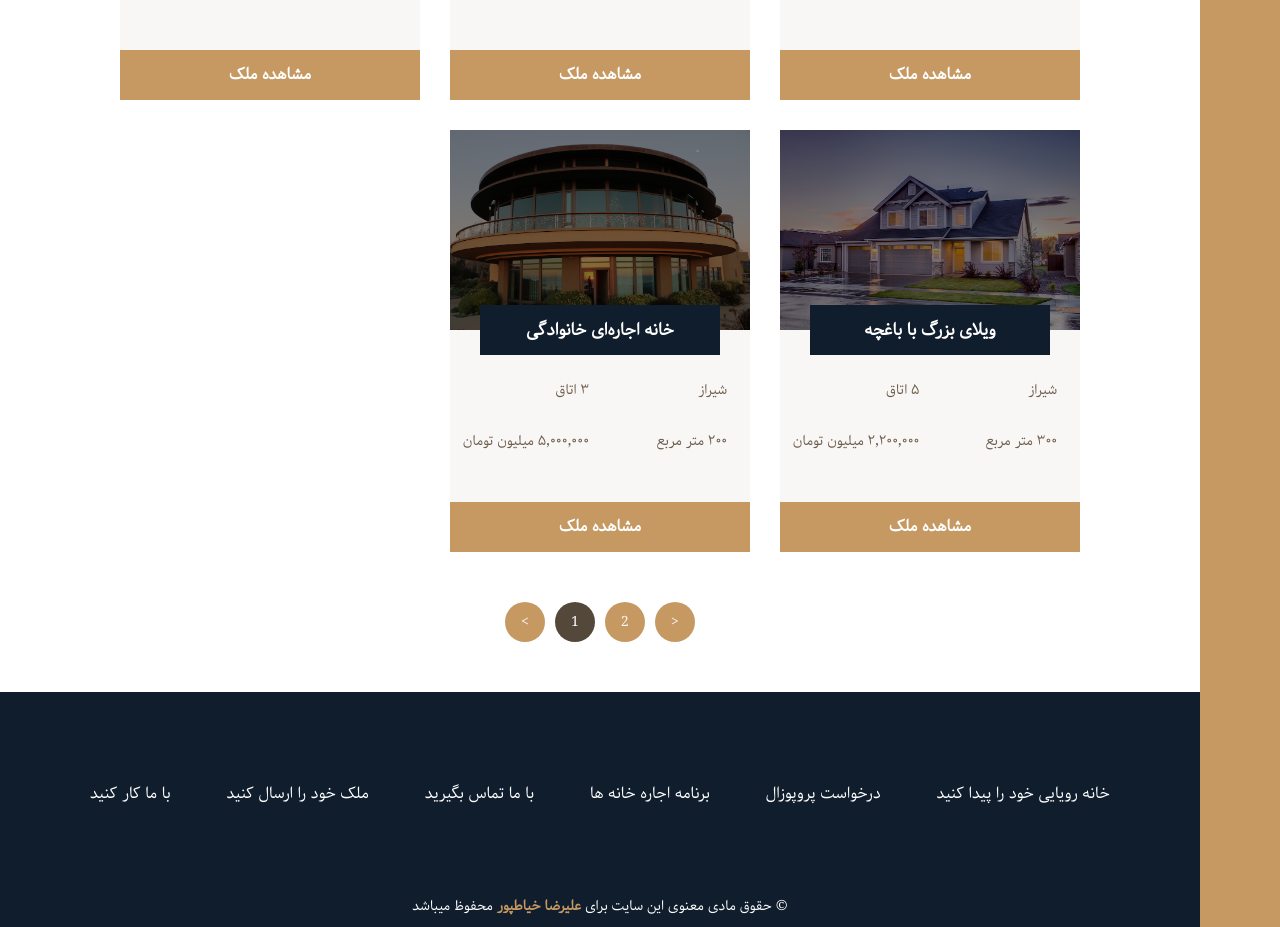
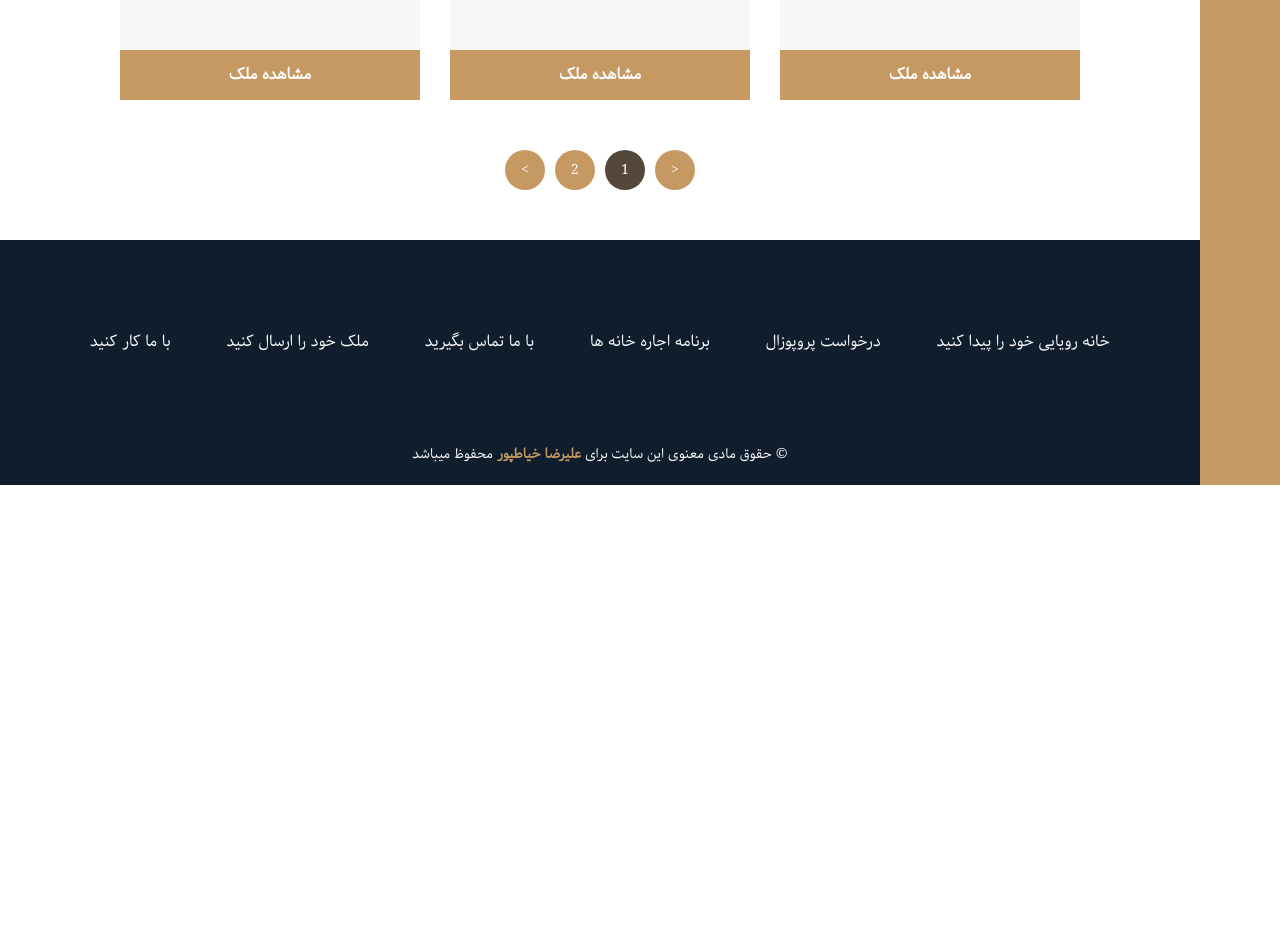
Before and after one commit to farshid117/realstate-nextjs, a Next.js app: page /homes in a window 1280 px wide. Shown: the part 1565-2492 px from the top of the page. After the commit the page ends 2050 px from the top, so only its background shows below. Built offline with nearby package versions, Linux system fonts and the light colour scheme.

Commit message:
realstate-next -> Homes page: add pagination coding

```diff
--- a/pages/homes/index.tsx
+++ b/pages/homes/index.tsx
@@ -1,13 +1,43 @@
-import React from 'react'
+import React, { useEffect, useState ,useMemo} from "react";
 import db from "../../data/db.json";
-import HomeCard from '@/components/modules/HomeCard';
+import HomeCard from "@/components/modules/HomeCard";
 
-import styles from "../../styles/homes.module.css"
+import styles from "../../styles/homes.module.css";
 
 function Homes() {
-  console.log(db)
+	console.log(db);
+	const pageSize = 6;
+	// const [pageNumber, setPageNumber] = useState();
+	const [currentPage, setCurrentPage] = useState(1);
 
-  const {
+	const pageNumber = useMemo(() => Math.ceil(db.homes.length / pageSize),[db.homes.length, pageSize]);
+	console.log("pageNumber: ", pageNumber);
+
+	let dbfiltered = db.homes.slice(
+		(currentPage - 1) * pageSize,
+		currentPage * pageSize
+	);
+
+	  function setPagination() {
+			return Array.from({ length: pageNumber }, (_, index) => {
+				const page = index + 1;
+				const isActive = currentPage === page; // شرط فعال بودن را تغییر بده
+				return (
+					<li
+						key={page}
+						className={`${styles.pagination__item} ${
+							isActive ? styles.pagination__item_active : ""
+						}`}
+						onClick={() => setCurrentPage(page)}
+					>
+						<a href='#'>{page}</a>
+					</li>
+				);
+			});
+		}
+
+	/* todo: Adjust Css-Module */
+	const {
 		"home-section": homeSection,
 		"home-filter-search": homeFilterSearch,
 		"home-filter": homeFilter,
@@ -24,7 +54,7 @@ function Homes() {
 		// اگر از بقیه استفاده می‌کنی اضافه کن
 	} = styles;
 
-  return (
+	return (
 		<div className={homeSection} id='houses'>
 			<div className={homeFilterSearch}>
 				<div className={homeFilter}>
@@ -43,7 +73,7 @@ function Homes() {
 				</div>
 			</div>
 			<div className={homes}>
-				{db.homes.map((home) => (
+				{dbfiltered.map((home) => (
 					<HomeCard key={home.id} {...home} />
 				))}
 			</div>
@@ -54,16 +84,7 @@ function Homes() {
 						&lt;{" "}
 					</a>
 				</li>
-				<li className={paginationItem}>
-					<a href='#' className=''>
-						2
-					</a>
-				</li>
-				<li className={`${paginationItem}  ${styles.pagination__item_active}`}>
-					<a href='#' className=''>
-						1
-					</a>
-				</li>
+				{setPagination()}
 				<li className={paginationItem}>
 					<a href='#' className=''>
 						{" "}
@@ -75,4 +96,4 @@ function Homes() {
 	);
 }
 
-export default Homes
+export default Homes;
```
